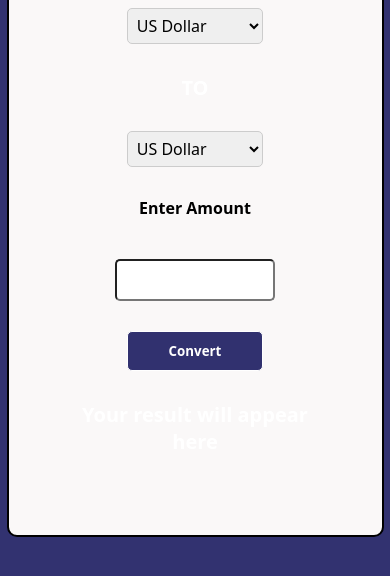
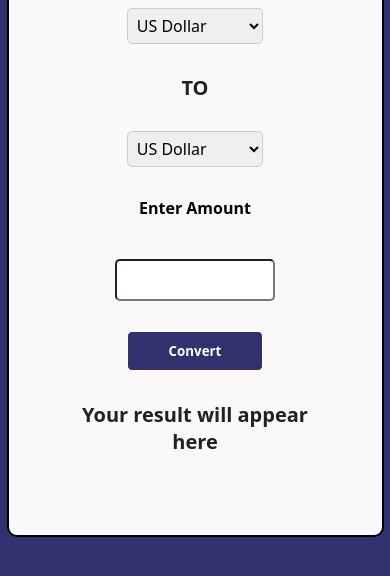
Before and after one commit to donaldumoru/currency-converter, a plain HTML site: page index.html in a window 390 px wide. Shown: the part 204-780 px from the top of the page. Drawn offline with Linux system fonts and the light colour scheme.

Commit message:
Update stye.css

```diff
--- a/css/stye.css
+++ b/css/stye.css
@@ -88,6 +88,6 @@ p{
     }
 
     p{
-        color: #fff;
+        color: rgb(34, 32, 32);
     }
 }
```
